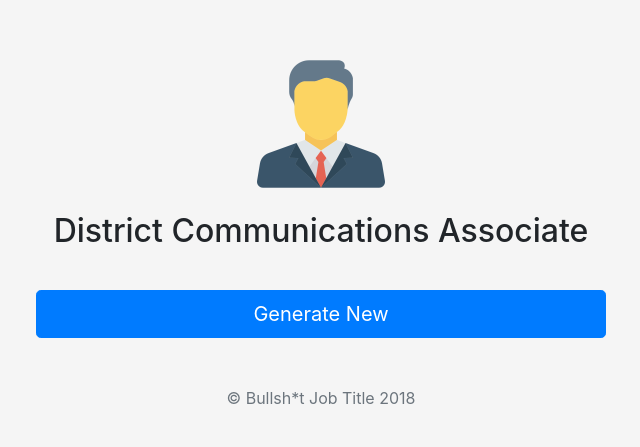
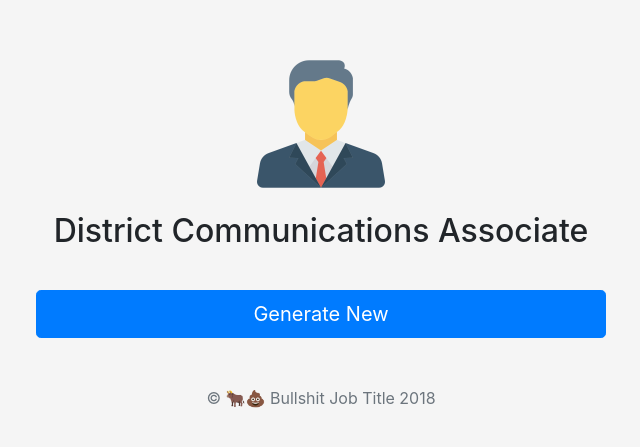
Before and after one commit to paulospx/bsjobtitle, a plain HTML site: page index.html in a window 1280 px wide. Shown: the part 157-604 px from the top of the page, 319-959 px from the left. Drawn offline with Linux system fonts and the light colour scheme.

Commit message:
Added emoji

```diff
--- a/index.html
+++ b/index.html
@@ -3,10 +3,10 @@
   <head>
     <meta charset="utf-8">
     <meta name="viewport" content="width=device-width, initial-scale=1, shrink-to-fit=no">
-    <meta name="description" content="Bullsh*t Job Title Generator">
+    <meta name="description" content="🐂💩 Bullshit Job Title Generator">
     <meta name="author" content="Paulo P.">
 
-    <title>Bullsh*t Job Title Generator</title>
+    <title>🐂💩 Bullshit Job Title Generator</title>
 
     <!-- Bootstrap core CSS -->
     <link rel="stylesheet" href="css/bootstrap.min.css">
@@ -22,7 +22,7 @@
       <h2 id="title"></h2>
       <div style="margin:40px;"></div>
       <button class="btn btn-lg btn-primary btn-block" onclick="generate_title();return false;">Generate New</button>
-      <p class="mt-5 mb-3 text-muted">&copy; Bullsh*t Job Title 2018</p>
+      <p class="mt-5 mb-3 text-muted">&copy; 🐂💩 Bullshit Job Title 2018</p>
     </form>
   </body>
   <script>
```
